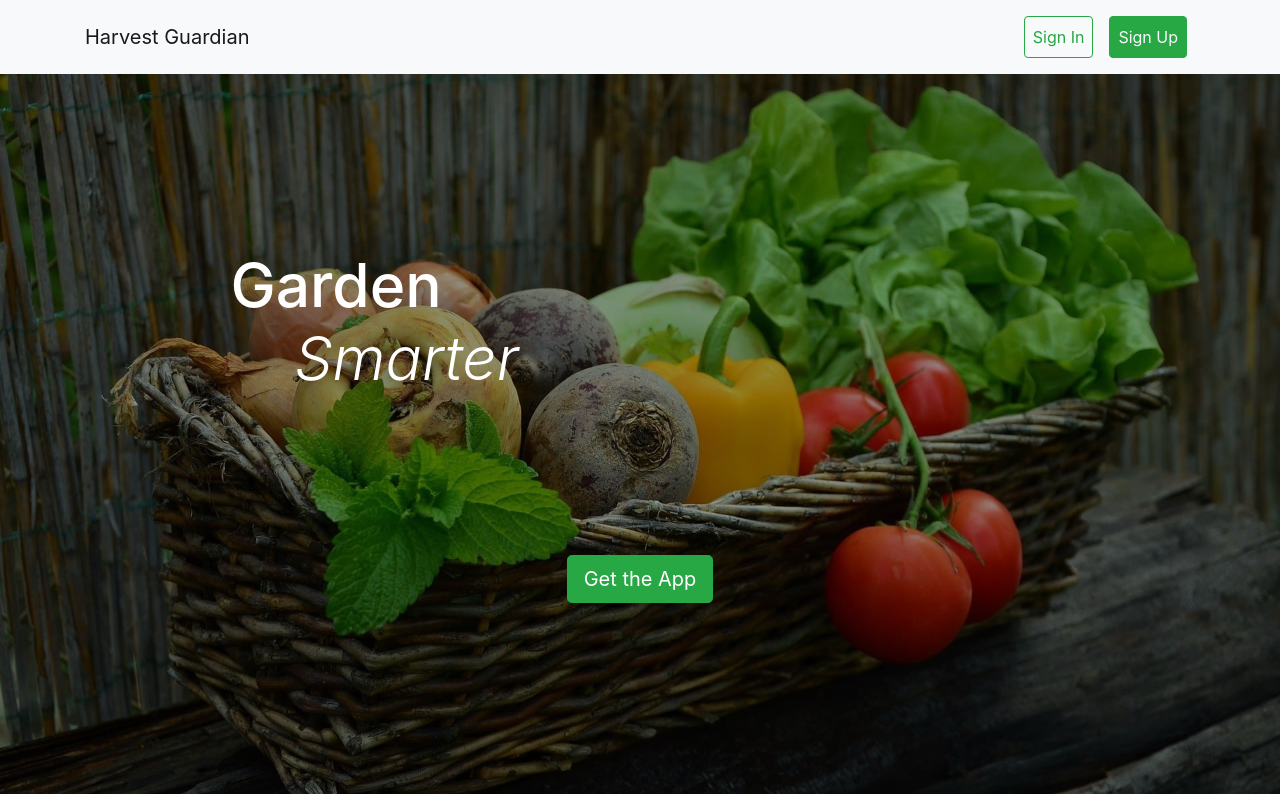
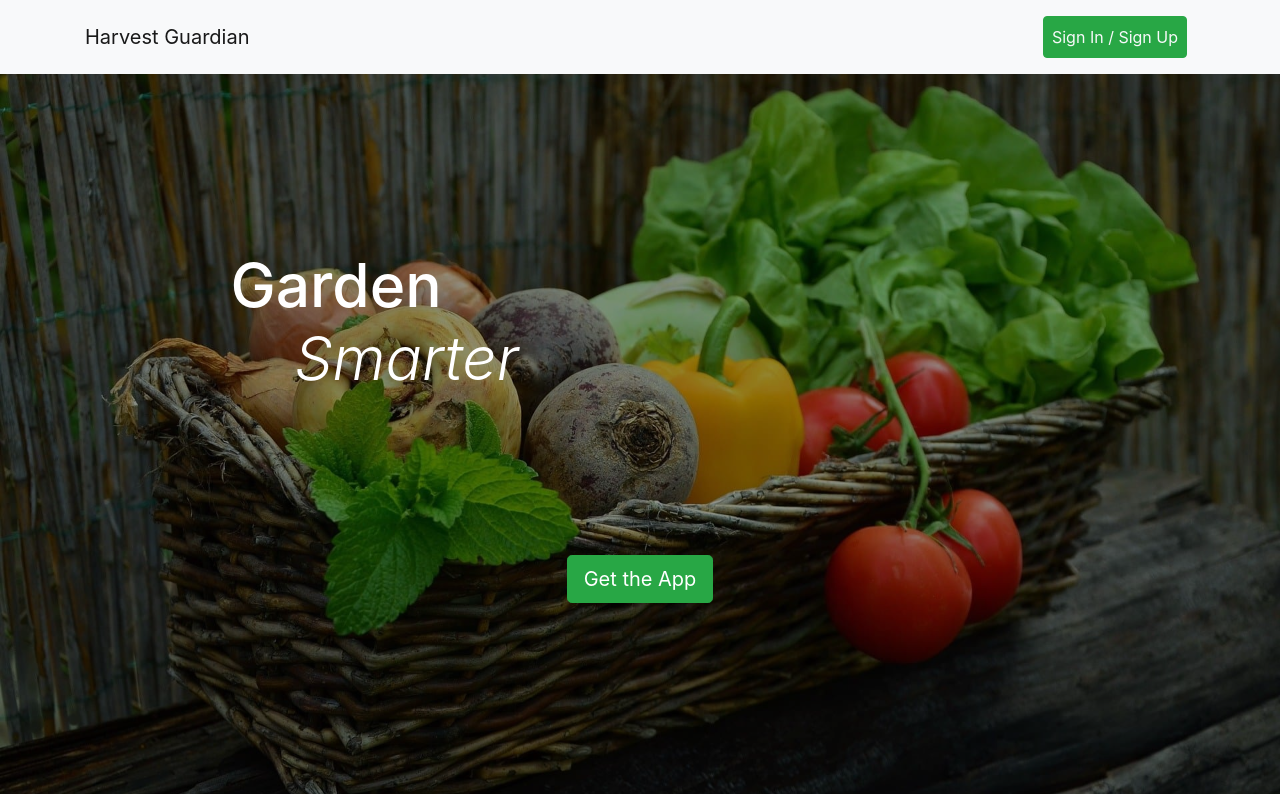
Before and after one commit to tylerdh12/Master-Harvest-Guardian, a React (Create React App) app: page / in a window 1280 px wide. Shown: the top 800 px of the page. Built offline with nearby package versions, Linux system fonts and the light colour scheme.

Commit message:
Update Header.js

```diff
--- a/src/Components/Header.js
+++ b/src/Components/Header.js
@@ -17,14 +17,8 @@ function Header() {
         />
         <Navbar.Collapse id="basic-navbar-nav">
           <Nav className="ml-auto">
-            <Nav.Link
-              href="/signin"
-              className="btn btn-outline-success text-success m-2"
-            >
-              Sign In
-            </Nav.Link>
-            <Nav.Link href="/signup" className="btn btn-success text-light m-2">
-              Sign Up
+            <Nav.Link href="https://app.harvestguardian.com" className="btn btn-success text-light m-2">
+              Sign In / Sign Up
             </Nav.Link>
           </Nav>
         </Navbar.Collapse>
```
